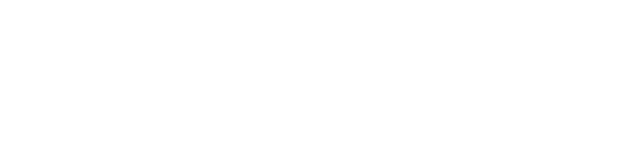
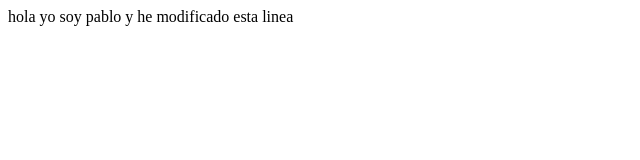
Before and after one commit to RivasAlejandro/InfraWebRivas, a plain HTML site: page index.html in a window 1280 px wide. Shown: the whole page, without its empty margins (0-640 px from the left). Drawn offline with Linux system fonts and the light colour scheme.

Commit message:
este es mi commit

```diff
--- a/index.html
+++ b/index.html
@@ -1,3 +1,5 @@
 
 
-<html>
+<htmli>
+
+hola yo soy pablo y he modificado esta linea
```
